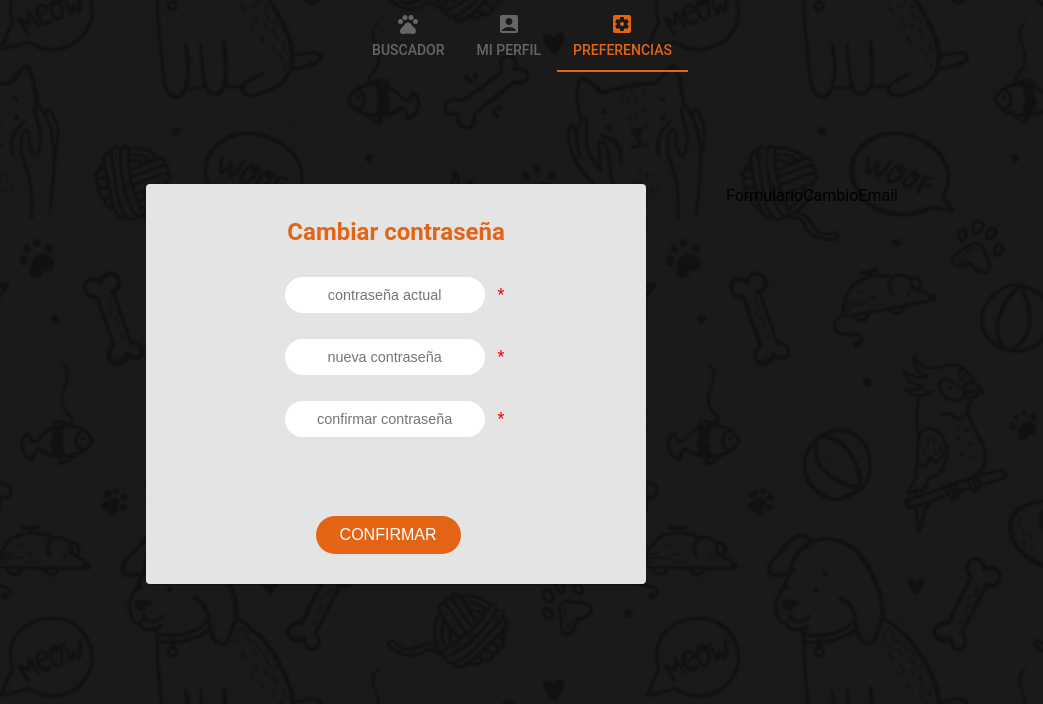
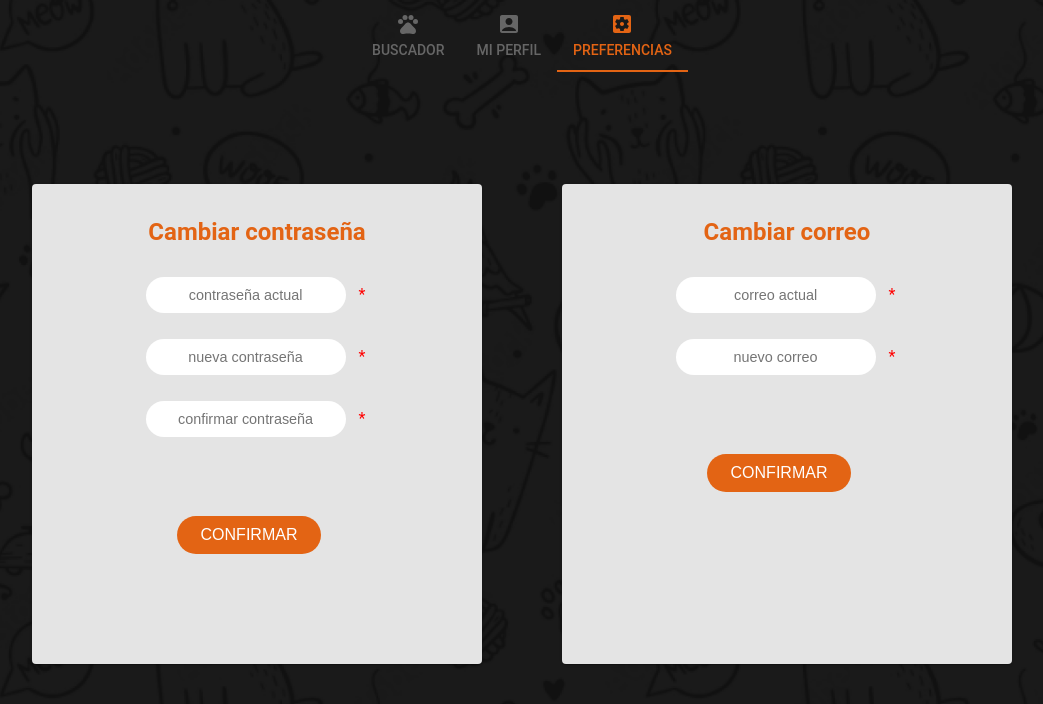
Before and after one commit to No-Country-simulation/c19-46-n-java-react, a React (Vite) app in the folder frontend/: page /main-menu/preferencias in a window 1280 px wide. Shown: the top 704 px of the page, without its empty margins (118-1161 px from the left). Built offline with nearby package versions, Linux system fonts and the light colour scheme.

Commit message:
add forms

```diff
--- a/frontend/src/views/wrap-content/preferencias/PreferenciasIndex.jsx
+++ b/frontend/src/views/wrap-content/preferencias/PreferenciasIndex.jsx
@@ -17,9 +17,9 @@ const PreferenciasIndex = () => {
       isSubmitting
     },
     estadoUsuario: {
-      username,
+      email,
+      setEmail,
       password,
-      setUsername,
       setPassword
     },
     handleSubmitChangePassword,
@@ -45,8 +45,8 @@ const PreferenciasIndex = () => {
       <FormularioCambioEmail
         error={error}
         isSubmitting={isSubmitting}
-        username={username}
-        setUsername={setUsername}
+        email={email}
+        setEmail={setEmail}
         newEmail={newEmail}
         setNewEmail={setNewEmail}
         handleSubmitChangeEmail={handleSubmitChangeEmail}
--- a/frontend/src/views/wrap-content/preferencias/form-cambio-email/FormularioCambioEmail.jsx
+++ b/frontend/src/views/wrap-content/preferencias/form-cambio-email/FormularioCambioEmail.jsx
@@ -1,8 +1,98 @@
+import { Card, CardContent, Grid, Typography } from "@mui/material"
+import Input from "../../../../shared/components/input/Input"
+import Button from "../../../../shared/components/button/Button"
 
+const FormularioCambioEmail = ({
+    error,
+    isSubmitting,
+    email,
+    setEmail,
+    newEmail,
+    setNewEmail,
+    handleSubmitChangeEmail
+}) => {
+    return (
+        <>
+            <Card
+                style={{
+                    backgroundColor: "#e3e3e3", // Gris
+                    width: "100vw", // Ancho
+                    maxWidth: "450px", // Ancho máximo fijo
+                    height: "60vh", // Altura
+                    overflowY: "auto", // Agregar scrollbar horizontal
+                    maxHeight: "500px", // Altura máxima fija
+                }}
+            >
+                <CardContent>
+                    <Grid container justifyContent="center" spacing={2}>
+                        <Grid item xs={12} >
+                            <Typography
+                                color="primary"
+                                variant="h5"
+                                fontWeight="bold"
+                                align="center"
+                                mt={2}
+                                mb={2}
+                            >
+                                Cambiar correo
+                            </Typography>
+                        </Grid>
 
-const FormularioCambioEmail = () => {
-    return (
-        <div>FormularioCambioEmail</div>
+                        <form onSubmit={handleSubmitChangeEmail}>
+
+                            {/* Este input lo agregue porque tiraba un warning en el navegador, esta al pedo, no hace nada y esta oculto */}
+                            <input
+                                id="-"
+                                name="-"
+                                type="text"
+                                style={{ visibility: "hidden", position: "absolute" }}
+                                tabIndex="-1"
+                                autoComplete="off"
+                            />
+
+                            <Grid item xs={12} >
+                                <Input
+                                    id="form-cambio-email-email"
+                                    placeholder={"correo actual"}
+                                    type={"email"}
+                                    value={email}
+                                    onChange={(e) => setEmail(e.target.value)}
+                                    maxLength={50}
+                                    required
+                                />
+                            </Grid>
+
+                            <Grid item xs={12} >
+                                <Input
+                                    id="form-cambio-email-new-password"
+                                    placeholder={"nuevo correo"}
+                                    type={"email"}
+                                    value={newEmail}
+                                    onChange={(e) => setNewEmail(e.target.value)}
+                                    maxLength={50}
+                                    required
+                                />
+                            </Grid>
+
+                            <Grid container mt={7} justifyContent="center">
+                                <Button
+                                    id="form-cambio-email-submit"
+                                    type="submit"
+                                    className="btn-primary"
+                                    disabled={isSubmitting}
+                                >
+                                    {isSubmitting ? "Enviando..." : "CONFIRMAR"}
+                                </Button>
+
+                                <Grid item xs={12}>
+                                    {error && <div style={{ color: "red" }}>{error}</div>}
+                                </Grid>
+                            </Grid>
+                        </form>
+                    </Grid>
+                </CardContent>
+            </Card>
+        </>
     )
 }
 
--- a/frontend/src/views/wrap-content/preferencias/form-cambio-password/FormularioCambioPassword.jsx
+++ b/frontend/src/views/wrap-content/preferencias/form-cambio-password/FormularioCambioPassword.jsx
@@ -20,9 +20,9 @@ const FormularioCambioPassword = ({
             <Card
                 style={{
                     backgroundColor: "#e3e3e3", // Gris
-                    width: "40vw", // Ancho
-                    maxWidth: "500px", // Ancho máximo fijo
-                    height: "50vh", // Altura
+                    width: "100vw", // Ancho
+                    maxWidth: "450px", // Ancho máximo fijo
+                    height: "60vh", // Altura
                     overflowY: "auto", // Agregar scrollbar horizontal
                     maxHeight: "600px", // Altura máxima fija
                 }}
@@ -44,12 +44,14 @@ const FormularioCambioPassword = ({
 
                         <form onSubmit={handleSubmitChangePassword}>
 
+                            {/* Este input lo agregue porque tiraba un warning en el navegador, esta al pedo, no hace nada y esta oculto */}
                             <input
                                 id="-"
-                                name="username"
+                                name="-"
                                 type="text"
-                                style={{ visibility: "hidden", position: "absolute" }} // Esto oculta el campo visualmente
-                                tabIndex="-1" // Esto lo excluye de la navegación con teclado
+                                style={{ visibility: "hidden", position: "absolute" }}
+                                tabIndex="-1"
+                                autoComplete="off"
                             />
 
                             <Grid item xs={12} >
```
